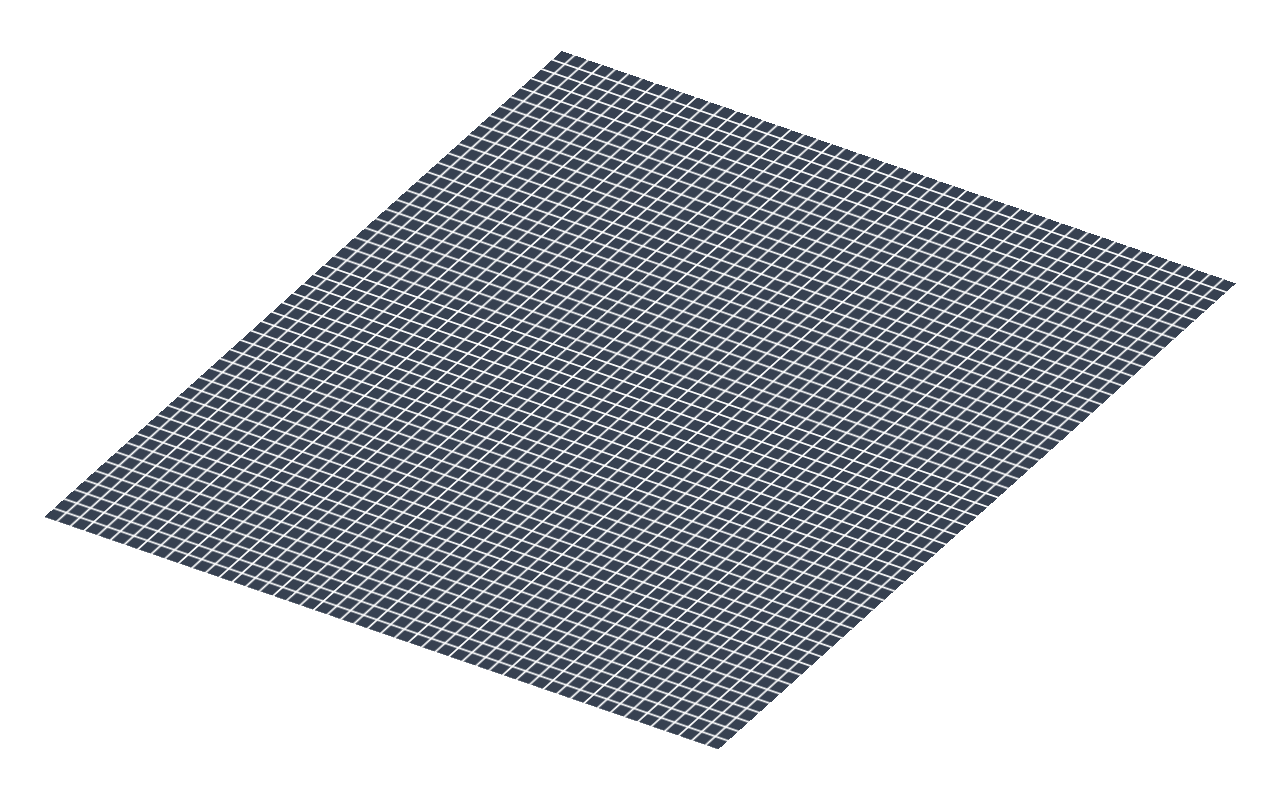
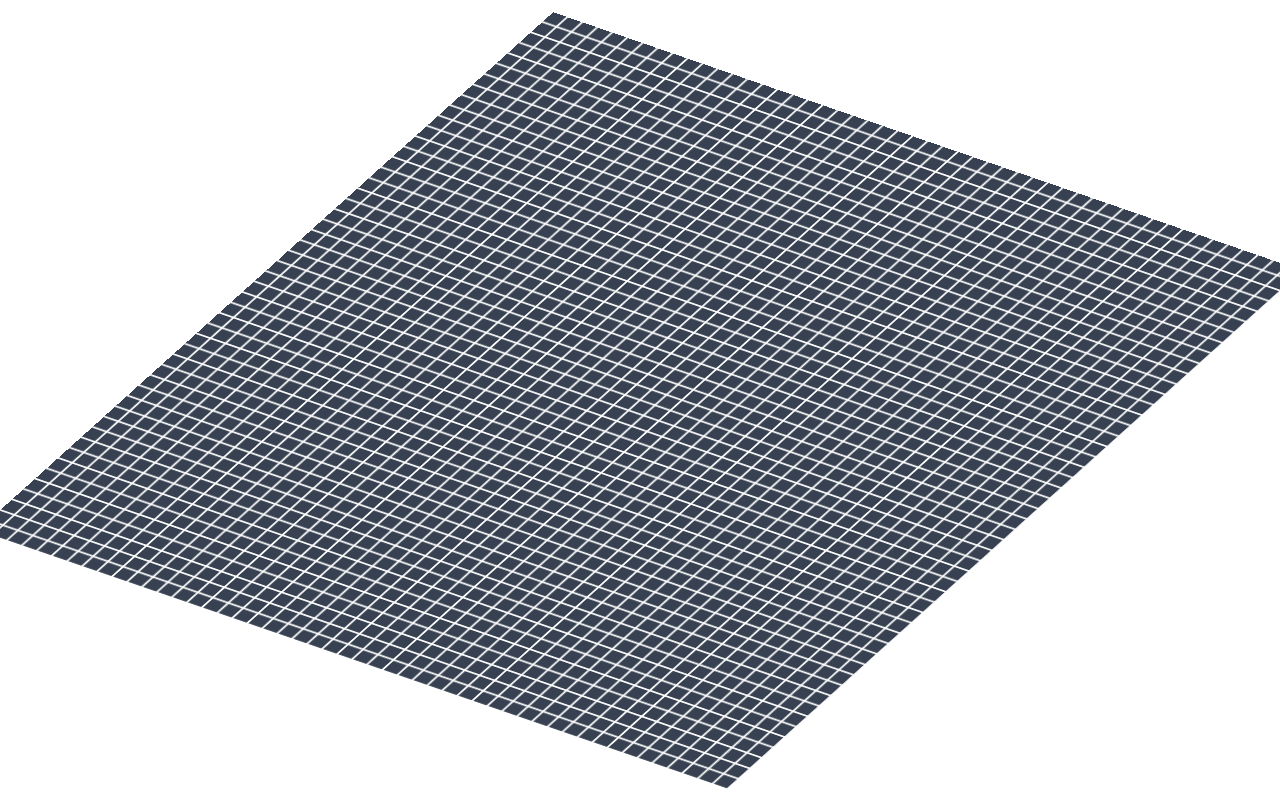
Before and after one commit to jorge-ivan-jimenez-reyes/WebPortfolioDesign, a Next.js app: page / in a window 1280 px wide. Built offline with nearby package versions, Linux system fonts and the light colour scheme.

Commit message:
structure

```diff
--- a/src/components/Custom3DView.tsx
+++ b/src/components/Custom3DView.tsx
@@ -12,8 +12,8 @@ const Custom3DGrid: React.FC = () => {
                 className="absolute top-1/2 left-1/2"
                 style={{
                     // Use 90vmin so the container is square and fits within the viewport
-                    width: '180vmin',
-                    height: '180vmin',
+                    width: '200vmin',
+                    height: '200vmin',
                     display: 'grid',
                     gridTemplateColumns: 'repeat(50, 1fr)',
                     gridTemplateRows: 'repeat(50, 1fr)',
```
